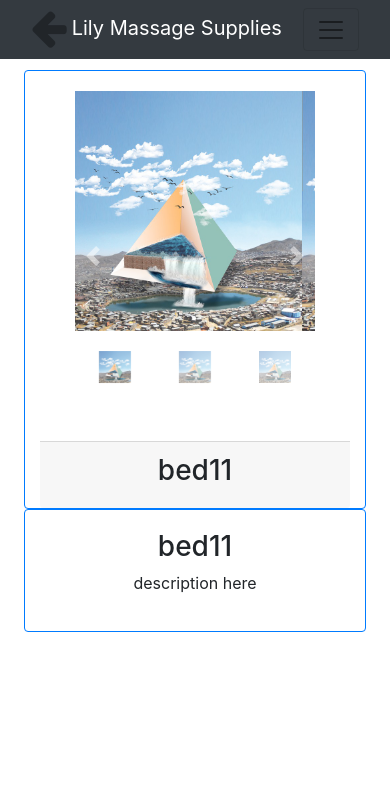
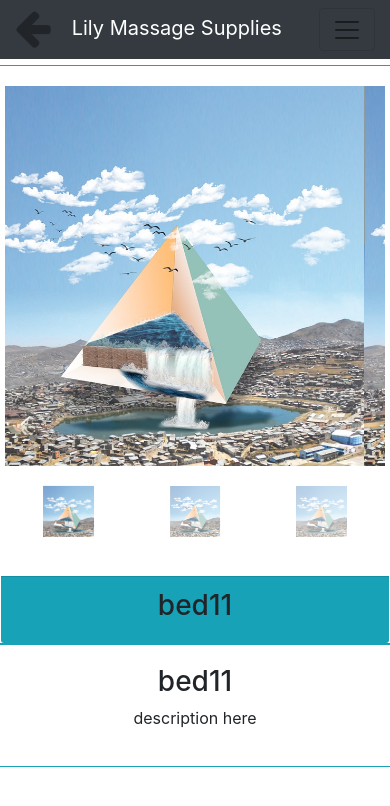
Before and after one commit to huazhou2/ecomm, a React (Create React App) app in the folder client/: page /products/bed11 in a window 390 px wide. Shown: the top 806 px of the page. Built offline with nearby package versions, Linux system fonts and the light colour scheme.

Commit message:
fixed css

```diff
--- a/client/src/components/header.jsx
+++ b/client/src/components/header.jsx
@@ -85,7 +85,7 @@ class Header extends Component {
   render() {
     return (
       <div style={{fontSize: '1.3em'}}>
-        <nav className="navbar navbar-expand-sm navbar-light bg-dark fixed-top">
+        <nav className="navbar navbar-expand-sm navbar-light bg-dark fixed-top px-0">
           <div className="col-lg-3 col-md-6 my-sm-3 d-flex flex-row justify-content-between">
             {this.props.location.pathname !== '/' && (
               <span className="d-block d-md-none" onClick={this.goBack}>
@@ -151,6 +151,9 @@ class Header extends Component {
             </div>
           </div>
         </nav>
+	<div class="spacer">
+		    &nbsp;
+	    </div>
       </div>
     );
   }
--- a/client/src/components/login.jsx
+++ b/client/src/components/login.jsx
@@ -59,16 +59,16 @@ class Login extends Component {
     return (
       <div
         className="container d-flex flex-column justify-content-center
-			bg-light border border-information mx-auto"
+			bg-light border border-information mx-auto rounded mt-0 mt-sm-4 py-5"
         style={{
-          marginTop: '120px',
           maxWidth: '600px',
         }}>
         <Link
           to="/"
           style={{textDecoration: 'none'}}
           className="d-block text-center text-primary mt-3 mb-5">
-          <h2> Lili Massage Supplies</h2>
+
+          <h2 className='fa fa-home fa-3x'> Lili Massage Supplies</h2>
         </Link>
 
         <h2 className="ml-0" style={{marginBottom: '40px'}}>
--- a/client/src/components/main.jsx
+++ b/client/src/components/main.jsx
@@ -19,13 +19,13 @@ class Main extends Component {
   }
 
   render() {
-    const dataimg = this.prodMain(4);
+    const dataimg = this.prodMain(5);
     return (
       <div className="center_body">
         {dataimg.map((item,i) => (
           <div className="row" key={i}>
             {item.map((item2,j) => (
-              <div className="col-sm-3 card text-center px-1 mb-2" key={j}>
+              <div className="col-sm-2 card text-center mx-1 mb-3" key={j}>
 		  <a className='d-flex flex-column flex-fill' href={`/products/${item2.name}`}>    <div className='card-body'>
                 <img id='thum_img' src={item2.link}  alt="noimg" />
 	</div>
--- a/client/src/components/product.jsx
+++ b/client/src/components/product.jsx
@@ -14,7 +14,6 @@ class Product extends Component {
 	))}*/
   carousel_img = pics => {
     return (
-      <div className="container-fluid">
         <div id="caras" className="carousel slide" data-ride="carousel">
           <div className="carousel-inner">
             {pics.map((item, j) => (
@@ -38,25 +37,24 @@ class Product extends Component {
                   className="img-responsive"
                   src={`/static/${item.linkimg}`}
                   alt={item.item}
-                />{' '}
+                />
               </li>
             ))}
           </ul>
 
           <a
-            className="carousel-control-prev d-sm-none"
+            className="carousel-control-prev d-none"
             href="#caras"
             data-slide="prev">
             <span class="carousel-control-prev-icon" />
           </a>
           <a
-            className="carousel-control-next d-sm-none"
+            className="carousel-control-next d-none"
             href="#caras"
             data-slide="next">
             <span class="carousel-control-next-icon" />
           </a>
         </div>
-      </div>
     );
   };
 
@@ -68,15 +66,15 @@ class Product extends Component {
     return (
       <div className="center_body">
         <div className="row">
-          <div className="d-flex flex-column col-sm-7 card border-primary text-center flex-fill">
-            <div className="card-body">{this.carousel_img(items)}</div>
+          <div className="d-flex flex-column col-sm-7 card border-info text-center flex-fill">
+            <div className="card-body px-1">{this.carousel_img(items)}</div>
 
-            <div className="card-footer bg-information">
+            <div className="card-footer bg-info">
               <h3>{item.item}</h3>
             </div>
           </div>
           <div className="col-sm-1" />
-          <div className="col-sm-4 card border-primary text-center">
+          <div className="col-sm-4 card border-info text-center">
             <div className="card-body">
               <h3>{item.item}</h3>
               <p> description here</p>
--- a/client/src/components/register.jsx
+++ b/client/src/components/register.jsx
@@ -57,13 +57,14 @@ class Register extends Component {
     return (
       //<div className="container col-md-6 col-lg-4" style={{ marginTop: '120px', maxWidth: '700px'}}>
       <div
-        className="container d-flex flex-column justify-content-center bg-light border border-information mx-auto"
-        style={{marginTop: '120px', maxWidth: '600px'}}>
+        className="container d-flex flex-column justify-content-center
+			bg-light border border-information mx-auto rounded mt-0 mt-sm-4 py-5"
+        style={{ maxWidth: '600px'}}>
         <Link
           to="/"
           style={{textDecoration: 'none'}}
           className="d-block text-center text-primary mt-3 mb-5">
-          <h2> Lili Massage Supplies</h2>
+          <h2 className='fa fa-home fa-3x'> Lili Massage Supplies</h2>
         </Link>
         <h2 style={{marginBottom: '40px'}}>Registration</h2>
         <form onSubmit={this.handleSubmit}>
@@ -132,6 +133,9 @@ class Register extends Component {
             <button type="submit" className="btn btn-primary">
               Register User
             </button>
+            <Link to="/login" className="ml-3 d-inline-block">
+             Login
+            </Link>
           </div>
         </form>
       </div>
--- a/client/src/index.css
+++ b/client/src/index.css
@@ -1,15 +1,31 @@
-body {
+/*body {
   padding-top: 100px;
 }
 @media screen and (max-width: 768px) {
   body {
     padding-top: 70px;
   }
+}*/
+.spacer {
+  width: 100%;
+  height: 95px;
+}
+@media screen and (max-width: 768px) {
+  .spacer {
+    width: 100%;
+    height: 65px;
+  }
 }
 .center_body {
   width: 80%;
   margin: auto;
 }
+@media screen and (max-width: 768px) {
+  .center_body {
+  width: 100%;
+  margin: auto;
+  }
+}*/
 
 .dropdown-content {
   display: none;
@@ -54,8 +70,6 @@ body {
   display: inline-block;
   cursor: pointer;
 }
-
-
 
 #thum_img {
   width: 100%;
```
Lines whose indentation alone changed are shown as unchanged.
